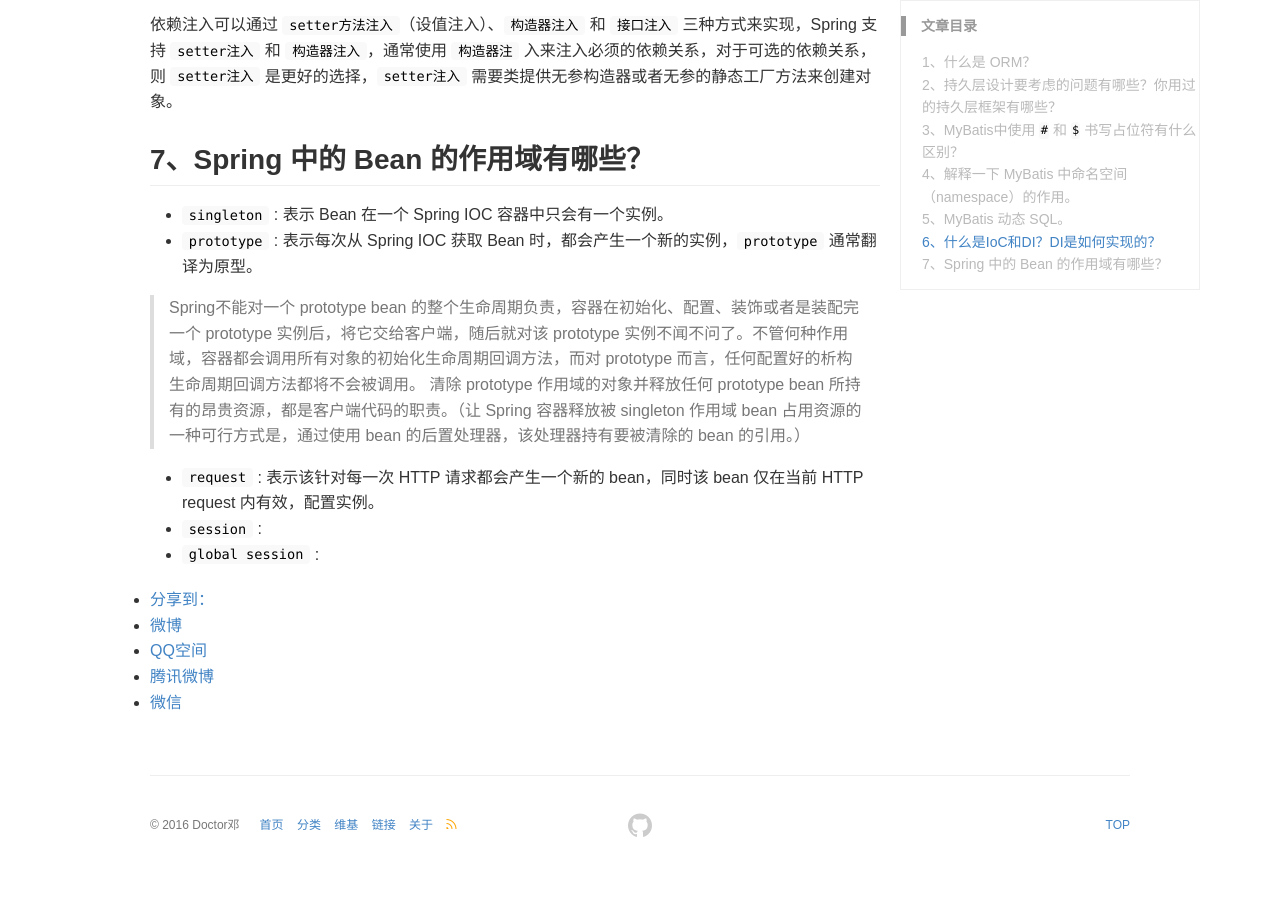
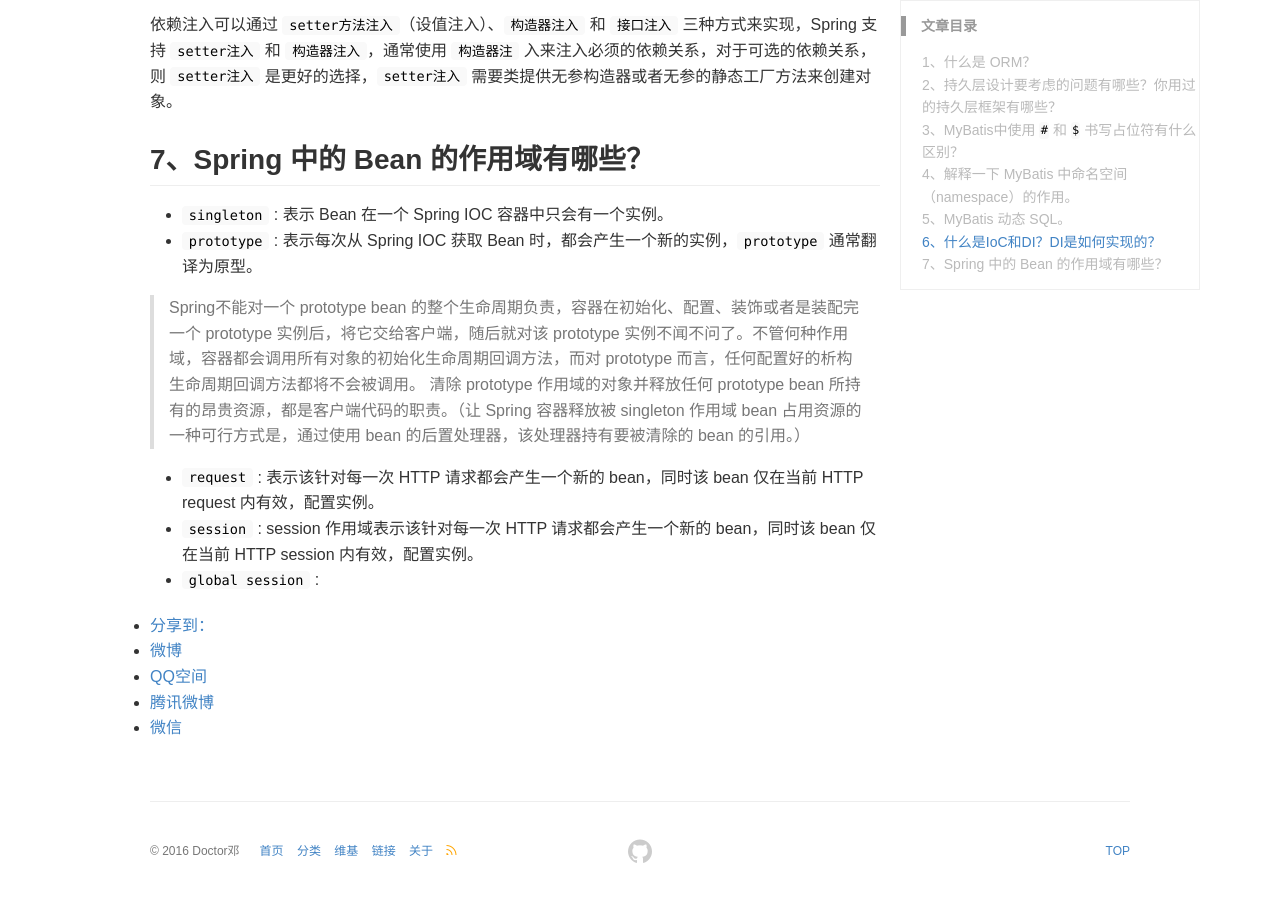
Before and after one commit to DoctorDeng/DoctorDeng.github.io, a Jekyll site: the page built from _posts/2016-09-18-java-SSM.md, in a window 1280 px wide and 900 px high, scrolled down 3538 px. Built offline with Jekyll 4.4.1, drawn with Linux system fonts in a browser that asks for light colours; comment, search, counter and statistics services are not loaded; before the commit the page ends 4412 px from its top, so only the background shows below that.

Commit message:
modify file

```diff
--- a/_posts/2016-09-18-java-SSM.md
+++ b/_posts/2016-09-18-java-SSM.md
@@ -139,5 +139,5 @@ IoC 叫控制反转，是 Inversion of Control 的缩写，DI（Dependency Injec
 > Spring不能对一个 prototype bean 的整个生命周期负责，容器在初始化、配置、装饰或者是装配完一个 prototype 实例后，将它交给客户端，随后就对该 prototype 实例不闻不问了。不管何种作用域，容器都会调用所有对象的初始化生命周期回调方法，而对 prototype 而言，任何配置好的析构生命周期回调方法都将不会被调用。 清除 prototype 作用域的对象并释放任何 prototype bean 所持有的昂贵资源，都是客户端代码的职责。（让 Spring 容器释放被 singleton 作用域 bean 占用资源的一种可行方式是，通过使用 bean 的后置处理器，该处理器持有要被清除的 bean 的引用。）
 
 * `request` : 表示该针对每一次 HTTP 请求都会产生一个新的 bean，同时该 bean 仅在当前 HTTP request 内有效，配置实例。
-* `session` :
+* `session` : session 作用域表示该针对每一次 HTTP 请求都会产生一个新的 bean，同时该 bean 仅在当前 HTTP session 内有效，配置实例。
 * `global session` :
```
